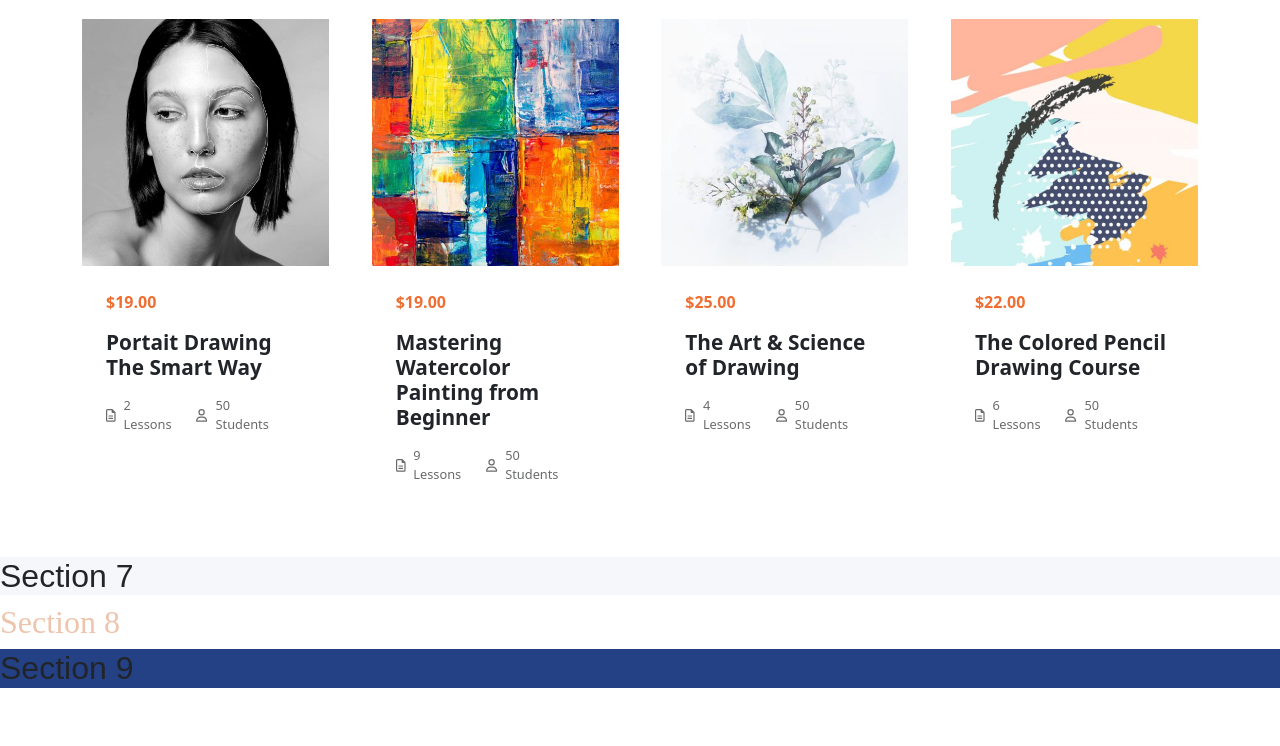
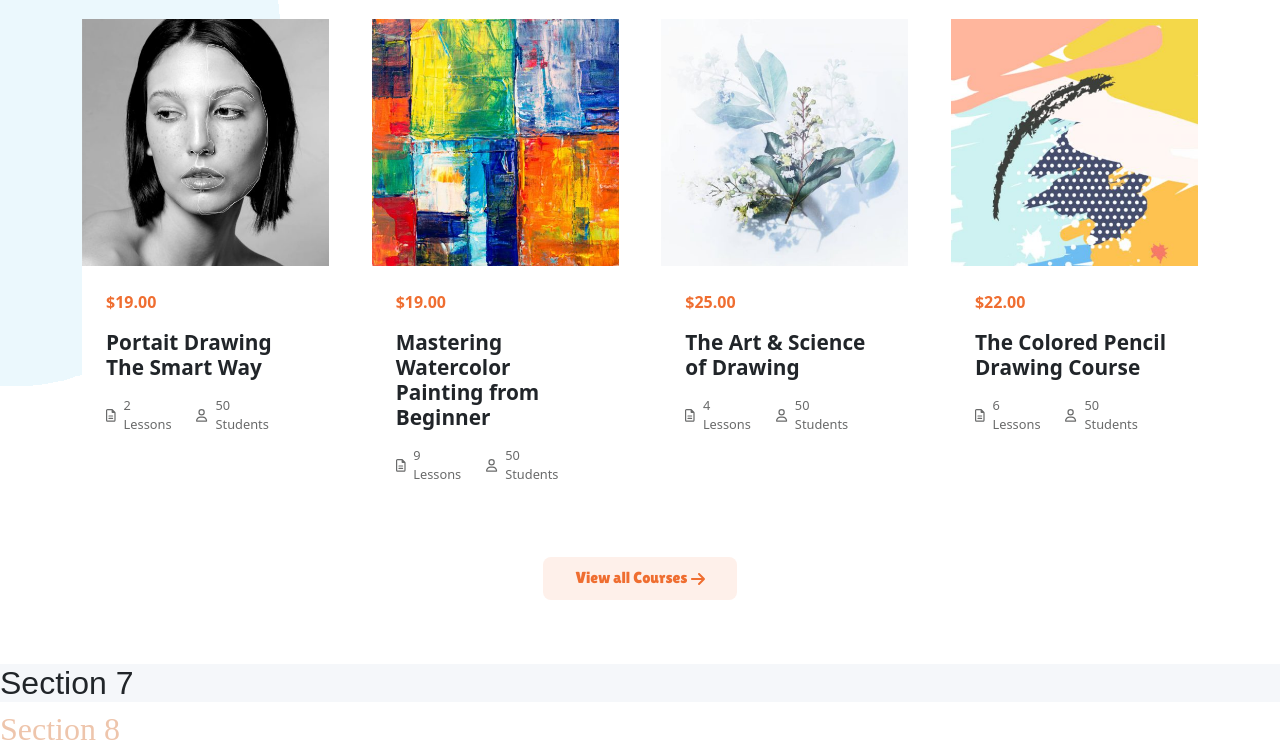
Before and after one commit to Antonio-Ribezzo/proj-html-vuejs, a Vue app: page / in a window 1280 px wide. Shown: the part 3760-4506 px from the top of the page. Built offline with nearby package versions, Linux system fonts and the light colour scheme; a web font is replaced by a local one.

Commit message:
Background Section 6 Comp (main)

```diff
--- a/src/components/SectionsMain/SectionSixComp.vue
+++ b/src/components/SectionsMain/SectionSixComp.vue
@@ -18,22 +18,56 @@
 </script>
 
 <template>
-    <section class="d-flex flex-column justify-content-center align-items-center position-relative py-5">
+    <section class="d-flex flex-column justify-content-center align-items-center position-relative py-5 position-relative">
         <div id="textSection" class="text-center mb-5">
             <span class="handWriting text-capitalize">Artist coaching</span>
             <h2>Latest online courses</h2>
         </div>
         <!-- container cards   -->
-        <div class="container d-flex justify-content-between align-items-start gap-4 flex-wrap">
+        <div class="container d-flex justify-content-between align-items-start gap-4 flex-wrap position-relative">
             <cardArtistComp v-for="(el,i) in store.cardArtistSectionSix"
             :key="i"
             :infoArtistCard="el"
             />
+            <!-- aside text -->
+            <span id="asideText" class="position-absolute sideWriting text-capitalize">courses</span>
         </div>
+        <!-- background images -->
+        <img id="shape01" class="position-absolute" src="/img/artist-shape-01-600x577.png" alt="artist-shape-01">
+        <img id="shape02" class="position-absolute" src="/img/artist-shape-01-lightBlue-600x577.png" alt="artist-shape-02">
+        <!-- button -->
+        <button class="buttonTwo mt-5 mb-3">
+            View all Courses
+            <font-awesome-icon :icon="['fas', 'arrow-right']" />
+        </button>
     </section>
 </template>
 
 <style lang="scss" scoped>
     @use '../../style/main.scss' as *;
+    section{
+        #shape01{
+            z-index: -1;
+            top: 0;
+            right: 0;
+            object-position: 20rem;
+        }
+
+        #shape02{
+            z-index: -1;
+            top: 30rem;
+            left: -20rem;
+            // object-position: 20rem;
+        }
+
+        #asideText{
+            opacity: 0.6;
+            font-size: 10rem;
+            line-height: 10rem;
+            rotate: 90deg;
+            right: -25rem;
+            top: 20rem;
+        }
+    }
 
 </style>
```
Also changed, not shown: public/img/artist-shape-01-lightBlue-600x577.png (added).
